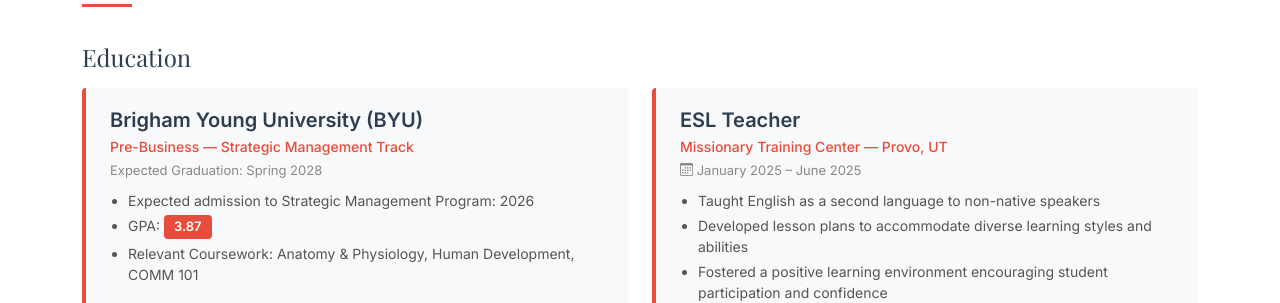
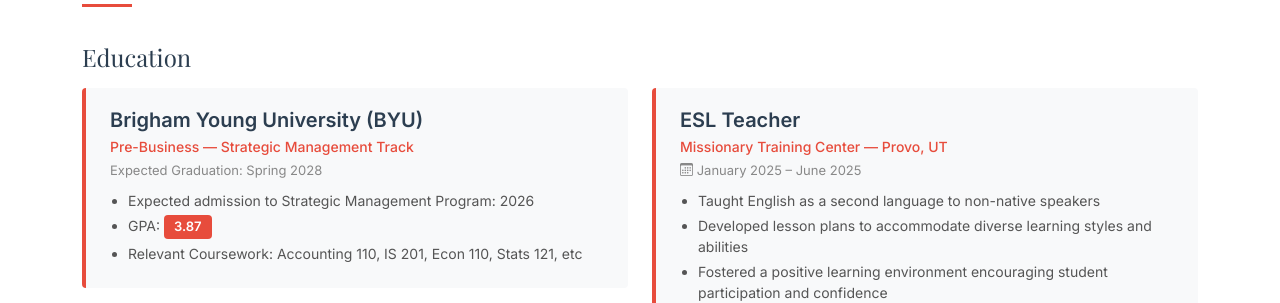
Before and after one commit to imeyers1/WebDevProject, a plain HTML site: page index.html in a window 1280 px wide. Shown: the part 649-952 px from the top of the page. Drawn offline with nearby package versions, Linux system fonts and the light colour scheme.

Commit message:
Update relevant coursework in index.html

```diff
--- a/index.html
+++ b/index.html
@@ -187,7 +187,7 @@
                     <ul>
                         <li>Expected admission to Strategic Management Program: 2026</li>
                         <li>GPA: <span class="gpa-badge">3.87</span></li>
-                        <li>Relevant Coursework: Anatomy &amp; Physiology, Human Development, COMM 101</li>
+                        <li>Relevant Coursework: Accounting 110, IS 201, Econ 110, Stats 121, etc</li>
                     </ul>
                 </div>
 
```
